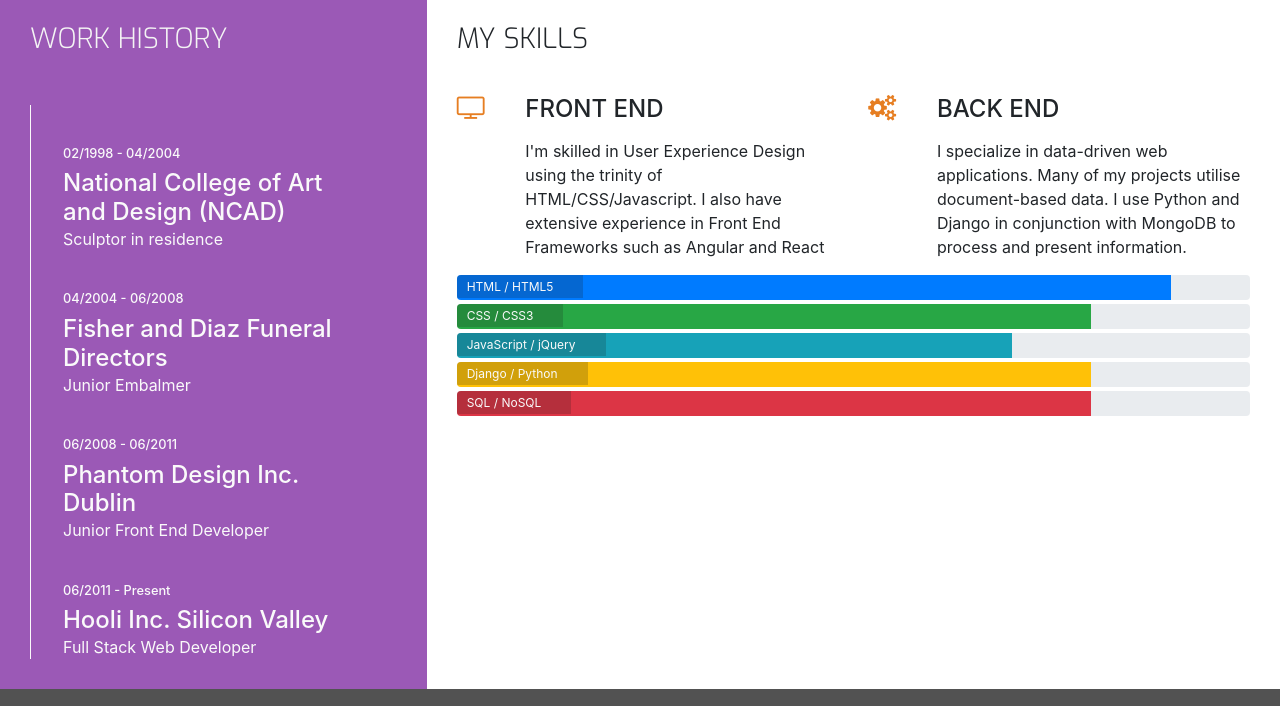
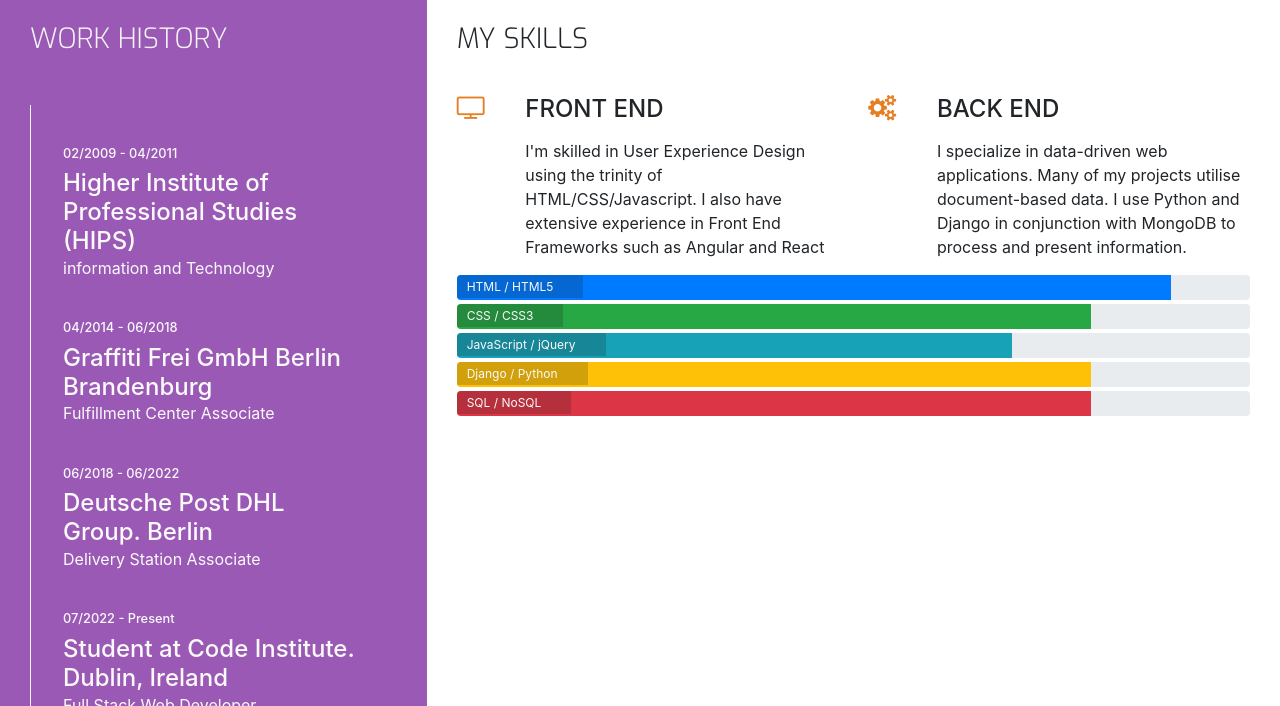
Before and after one commit to Alain2020/resume-project, a plain HTML site: page resume.html in a window 1280 px wide. Shown: the part 372-1078 px from the top of the page. Drawn offline with nearby package versions, Linux system fonts and the light colour scheme.

Commit message:
Add more information and update on my resume

```diff
--- a/resume.html
+++ b/resume.html
@@ -53,20 +53,20 @@
                     </div>
                 </div>
                 <div class="history-items">
-                    <div class="timeline-item" data-dates="02/1998 - 04/2004">
-                        <h4>National College of Art and Design (NCAD)</h4>
-                        <p>Sculptor in residence</p>
+                    <div class="timeline-item" data-dates="02/2009 - 04/2011">
+                        <h4>Higher Institute of Professional Studies (HIPS)</h4>
+                        <p>information and Technology</p>
                     </div>
-                    <div class="timeline-item" data-dates="04/2004 - 06/2008">
-                        <h4>Fisher and Diaz Funeral Directors</h4>
-                        <p>Junior Embalmer</p>
+                    <div class="timeline-item" data-dates="04/2014 - 06/2018">
+                        <h4>Graffiti Frei GmbH Berlin Brandenburg</h4>
+                        <p>Fulfillment Center Associate</p>
                     </div>
-                    <div class="timeline-item" data-dates="06/2008 - 06/2011">
-                        <h4>Phantom Design Inc. Dublin</h4>
-                        <p>Junior Front End Developer</p>
+                    <div class="timeline-item" data-dates="06/2018 - 06/2022">
+                        <h4>Deutsche Post DHL Group. Berlin</h4>
+                        <p>Delivery Station Associate</p>
                     </div>
-                    <div class="timeline-item" data-dates="06/2011 - Present">
-                        <h4>Hooli Inc. Silicon Valley</h4>
+                    <div class="timeline-item" data-dates="07/2022 - Present">
+                        <h4>Student at Code Institute. Dublin, Ireland</h4>
                         <p>Full Stack Web Developer</p>
                     </div>
                 </div>
```
Also changed, not shown: 1 other file.
